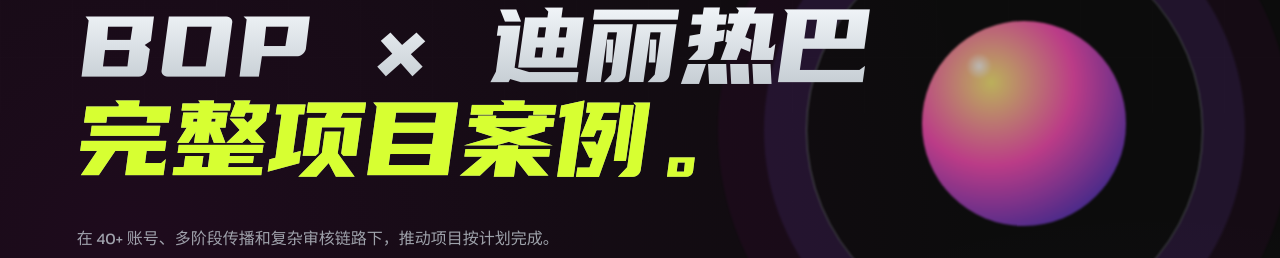
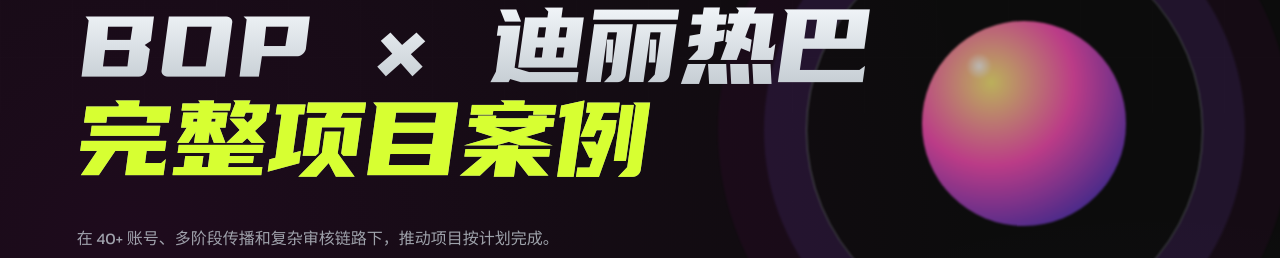
Before and after one commit to liaoq024-code/3D-website, a Next.js app: page /campaigns/bop in a window 1280 px wide. Shown: the part 323-581 px from the top of the page. Built offline with nearby package versions, Linux system fonts and the light colour scheme.

Commit message:
Unify campaign hero title wrapping

```diff
--- a/app/campaigns/CampaignDetailPage.tsx
+++ b/app/campaigns/CampaignDetailPage.tsx
@@ -7,6 +7,13 @@
 import { FixedPhoneVideo } from "./FixedPhoneVideo";
 import { RemotePhoneVideo } from "./RemotePhoneVideo";
 import type { CampaignCase } from "./campaignData";
+
+const mobileHeroTitles: Record<CampaignCase["slug"], string> = {
+  bop: "BOP&迪丽热巴",
+  "meituan-xiaozhan": "美团团购&肖战",
+  "meituan-membership": "美团1218会员日",
+  murad: "MURAD&蔡徐坤",
+};
 
 const bopVideos = [
   {
@@ -251,7 +258,6 @@
 }
 
 export function CampaignDetailPage({ campaign }: { campaign: CampaignCase }) {
-  const isBop = campaign.slug === "bop";
   const isMembership = campaign.slug === "meituan-membership";
   const isMurad = campaign.slug === "murad";
   const processColumns = isMembership
@@ -272,17 +278,14 @@
       <InnerNav />
       <InnerHero
         eyebrow={`CAMPAIGN ${campaign.number} / DETAILED CASE`}
-        title={isBop ? (
+        title={(
           <>
-            <span className="campaign-hero-title-desktop">BOP × 迪丽热巴</span>
-            <span className="campaign-hero-title-mobile">BOP&amp;迪丽热巴</span>
+            <span className="campaign-hero-title-desktop">{campaign.shortTitle}</span>
+            <span className="campaign-hero-title-mobile">{mobileHeroTitles[campaign.slug]}</span>
             <br />
-            <em>
-              <span className="campaign-hero-title-desktop">完整项目案例。</span>
-              <span className="campaign-hero-title-mobile">完整项目案例</span>
-            </em>
+            <em>完整项目案例</em>
           </>
-        ) : <>{campaign.shortTitle}<br /><em>完整项目案例。</em></>}
+        )}
         intro={campaign.summary}
       >
         <div className="inner-hero-actions">
```
Also changed, not shown: app/globals.css.
